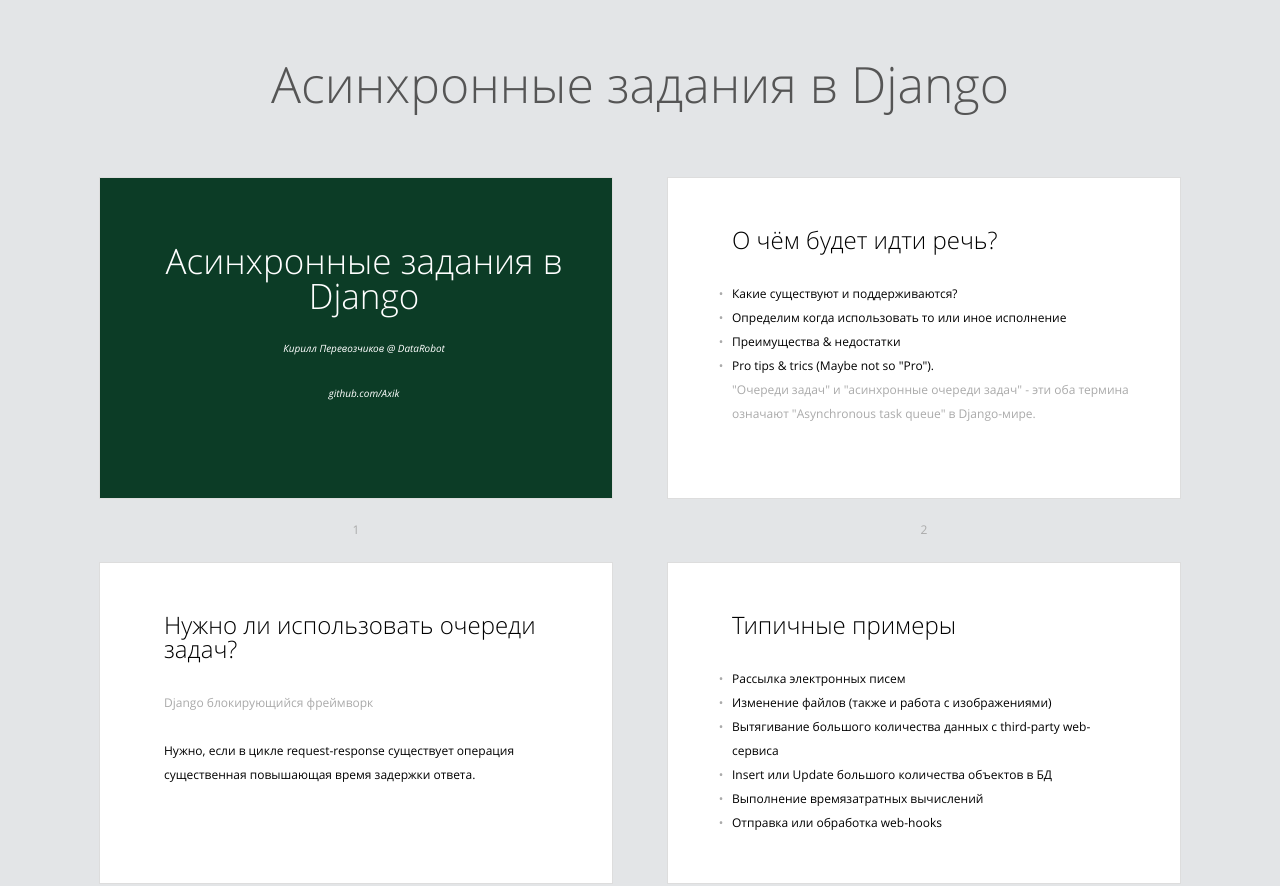
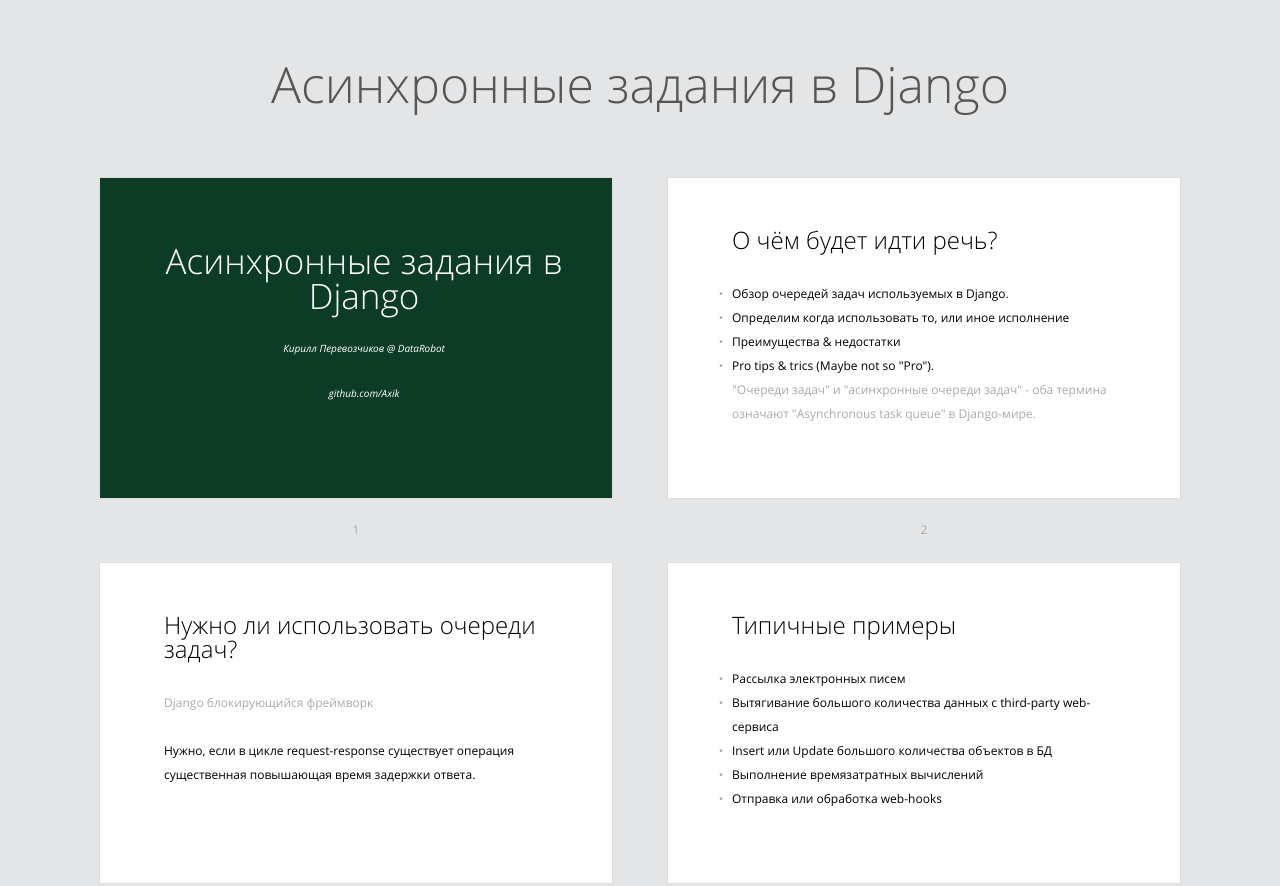
Before and after one commit to Axik/asyncdjangotalk, a plain HTML site: page index.html in a window 1280 px wide. Shown: the top 886 px of the page. Drawn offline with Linux system fonts and the light colour scheme.

Commit message:
Some fixes

```diff
--- a/index.html
+++ b/index.html
@@ -48,12 +48,12 @@
 	<section class="slide"><div>
 		<h2>О чём будет идти речь?</h2>
 		<ul>
-			<li>Какие существуют и поддерживаются?</li>
-			<li>Определим когда использовать то или иное исполнение</li>
+			<li>Обзор очередей задач используемых в Django.</li>
+			<li>Определим когда использовать то, или иное исполнение</li>
 			<li>Преимущества & недостатки</li>
 			<li>Pro tips & trics (Maybe not so "Pro").</li>
 		</ol>
-		<p class="note">"Очереди задач" и "асинхронные очереди задач" - эти оба термина означают "Asynchronous task queue" в Django-мире.</p>
+		<p class="note">"Очереди задач" и "асинхронные очереди задач" - оба термина означают "Asynchronous task queue" в Django-мире.</p>
 	</div></section>
 	<section class="slide"><div>
 		<h2>Нужно ли использовать очереди задач?</h2>
@@ -67,7 +67,6 @@
 		<figure>
 			<ul>
 				<li>Рассылка электронных писем</li>
-				<li>Изменение файлов (также и работа с изображениями)</li>
 				<li>Вытягивание большого количества данных с third-party web-сервиса</li>
 				<li>Insert или Update большого количества объектов в БД</li>
 				<li>Выполнение времязатратных вычислений</li>
```
